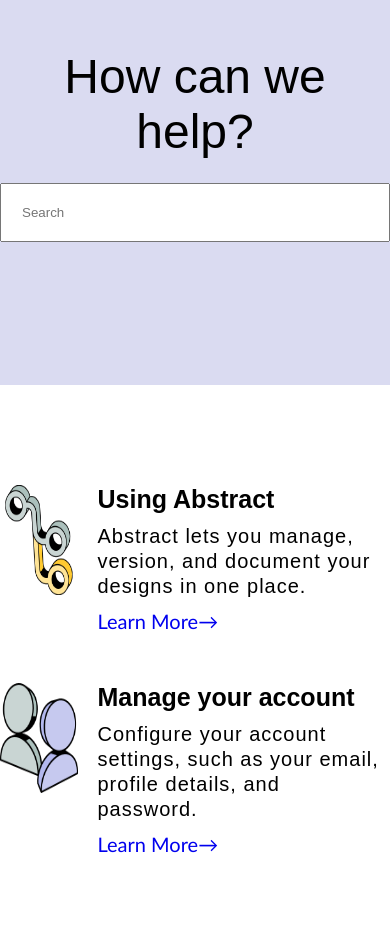
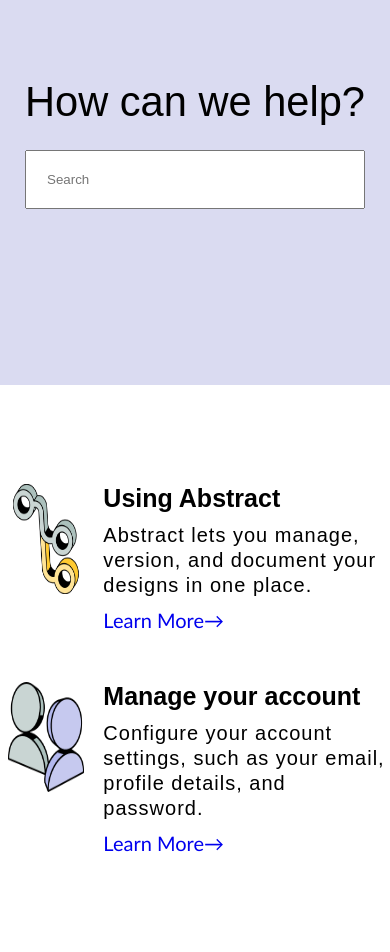
Before and after one commit to harishshanmugam2604/Abstract, a plain HTML site: page index.html in a window 390 px wide. Shown: the part 223-1175 px from the top of the page. Drawn offline with Linux system fonts and the light colour scheme.

Commit message:
changing the responsive

```diff
--- a/css/style.css
+++ b/css/style.css
@@ -246,8 +246,8 @@ img {
         text-align: center;
     }
     .section{
-        width: 100%;
-        margin-left: 0px;
+        width: 98%;
+        margin-left:2%;
     }
     .flex1{
         width: 100%;
@@ -264,8 +264,10 @@ img {
         width: 80%;
     }
     #numd{
-        font-size: 300%;
+        font-size: 260%;
     }
+
+
     .numf{
         width: 100%;
     }
@@ -275,5 +277,9 @@ img {
         justify-content: center;
         align-items: center;
     }
+    .footercolumn3{
+        margin: 0px;
+        padding: 0px;
+    }
 
 }
--- a/index.html
+++ b/index.html
@@ -6,7 +6,7 @@
     <meta name="viewport" content="width=device-width, initial-scale=1.0">
     <title>Document</title>
     <link rel="stylesheet" href="css/style.css">
-    <link rel="icon" href="/css/https://help.goabstract.com//hc/theming_assets/01HZH4D51Q0YM9AHE2GT94Q0XN">
+    <link rel="icon" href="https://help.goabstract.com//hc/theming_assets/01HZH4D51Q0YM9AHE2GT94Q0XN">
 </head>
 
 <body>
```
